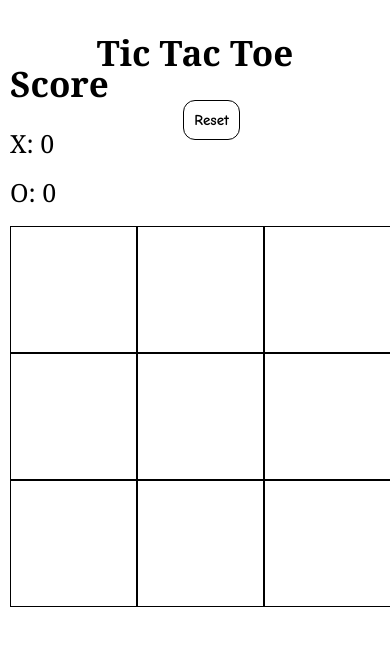
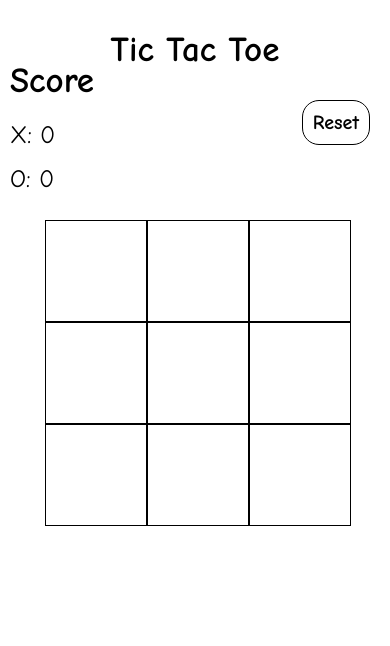
Before and after one commit to PetjaPaivarinta/tictactoe, a website: page ai.html in a window 390 px wide. Drawn offline with Linux system fonts and the light colour scheme.

Commit message:
improved mobile

```diff
--- a/Assets/main.css
+++ b/Assets/main.css
@@ -143,16 +143,16 @@ p {
     font-size: 30px;
     margin-top: -40px;
   }
+  button {
+    margin: 0;
+  }
 }
-@media (max-width: 450px) {
-  html, body {
-    font-family: Georgia, 'Times New Roman', Times, serif;
+@media (max-width: 500px) {
+  html {
+    font-family: Impact;
   }
   h2 {
     font-size: 35px;
-  }
-  #currentTurn {
-    display: none;
   }
   form > * {
     margin-top: 25px;
@@ -170,9 +170,9 @@ p {
     border-width: 1px;
     border-color: black;
     border-style: solid;
-    width: 125px;
-    height: 125px;
-    font-size: 100px;
+    width: 100px;
+    height: 100px;
+    font-size: 70px;
     align-items: center;
     justify-content: center;
     display: flex;
@@ -182,17 +182,31 @@ p {
     grid-template-columns: repeat(3, 1fr);
     grid-template-rows: repeat(3, 1fr);
     grid-gap: 0;
-    width: 375px;
+    width: 300px;
     margin: 150px auto 0 auto;
-    margin-inline: 10px;
   }
   p {
     font-size: 25px;
     margin-top: -40px;
   }
   button {
-    font-size: 15px;
+    margin: 0 20px 0 0;
+    font-size: 20px;
     padding: 10px;
-    border-radius: 12px;
+    border-radius: 17px;
+  }
+#welcome {
+    font-size: 50px;
+  }
+
+  .optionChoose {
+    height: 10vh;
+    margin-top: 70px;
+    width: 80vw;
+    padding: 40px 0 0 0;
+    font-size: 30px;
+    align-items: center;
+    border-radius: 15px;
+
   }
 }
```
